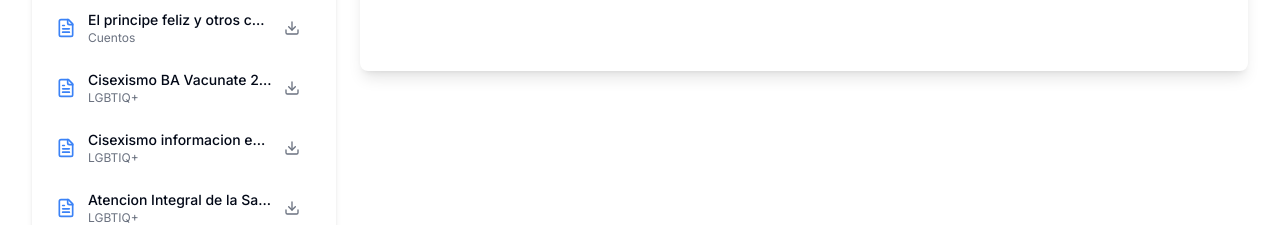
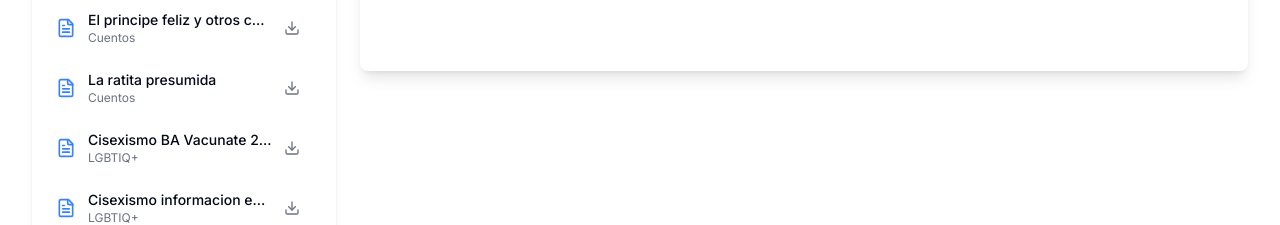
Before and after one commit to lilar-e/AlejandriAR, a Next.js app: page / in a window 1280 px wide. Shown: the part 655-880 px from the top of the page. Built offline with nearby package versions, Linux system fonts and the light colour scheme.

Commit message:
Nuevo cuento

```diff
--- a/app/page.tsx
+++ b/app/page.tsx
@@ -35,12 +35,12 @@ const pdfFiles = [
     category: 'cuentos',
     url: 'https://drive.google.com/file/d/1SX8AS34dYCk9gwL_Y_ec80ePzjcSVko-/view?usp=drive_link'
   },
-  // {
-  //   id: 5,
-  //   name: 'Atencion personas trans',
-  //   category: 'LGBTIQ+',
-  //   url: 'https://drive.google.com/file/d/1I5paLW-Vy08izsaKHRBb41g62Z-nvwmT/view?usp=drive_link',
-  // },
+  {
+    id: 5,
+    name: 'La ratita presumida',
+    category: 'cuentos',
+    url: 'https://drive.google.com/file/d/1pMppKodoqPLm27FCz38NpmfaocKP7L0e/view?usp=sharing'
+  },
   {
     id: 6,
     name: "Cisexismo BA Vacunate 2023",
```
